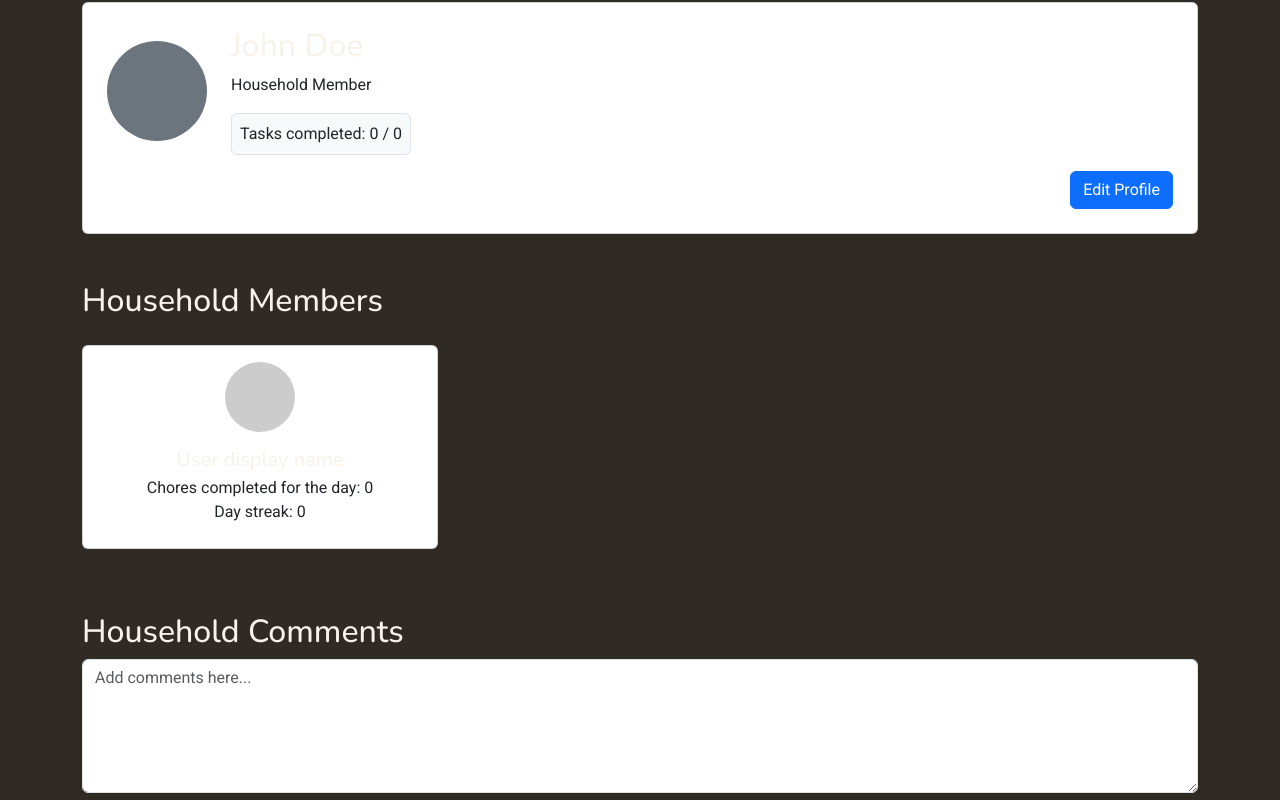
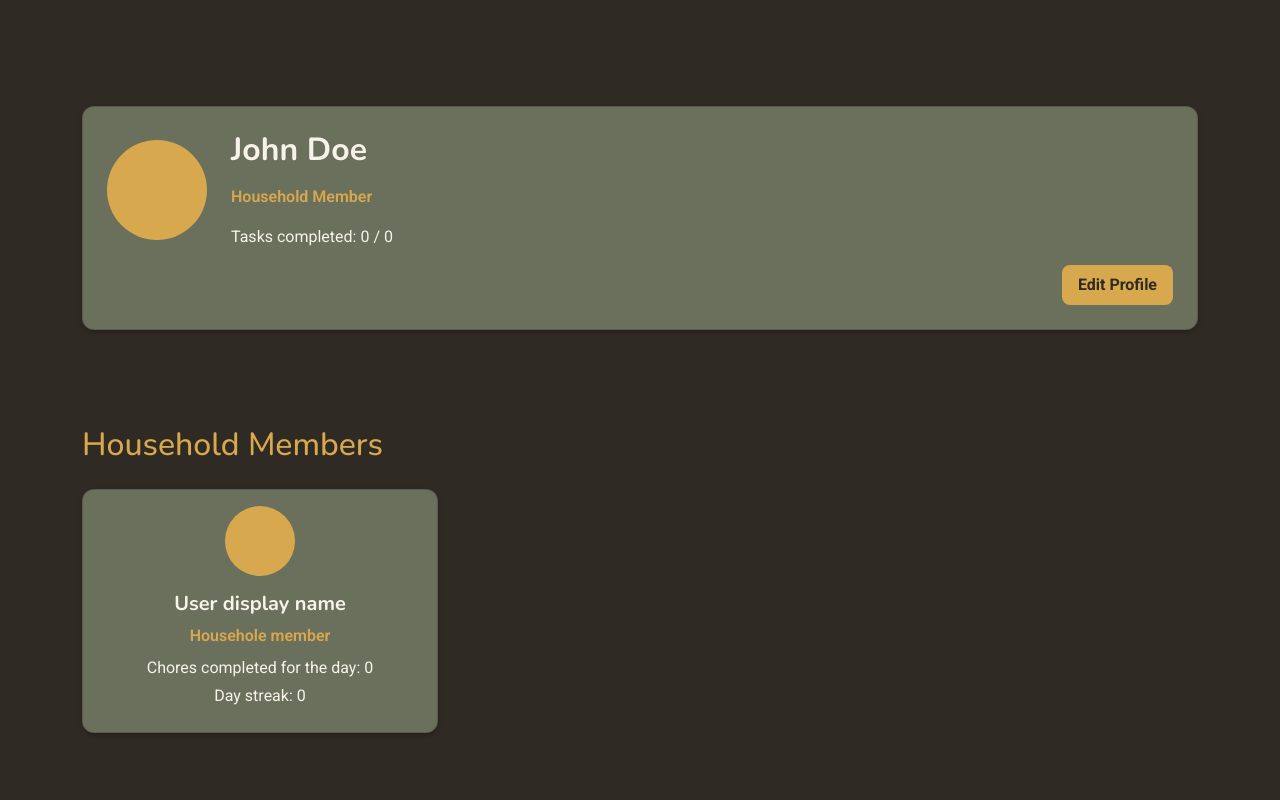
Before and after one commit to ShaneTaylor-IT/MSP2, a plain HTML site: page members.html in a window 1280 px wide. Shown: the part 260-1060 px from the top of the page. Drawn offline with nearby package versions, Linux system fonts and the light colour scheme.

Commit message:
Added same constistent styling to member.html.

```diff
--- a/assets/css/style.css
+++ b/assets/css/style.css
@@ -159,8 +159,6 @@ h1, h2, h3, h4, h5, h6 {
     color: var(--main-background-color);
 }
 
-/* Widget styling */
-
 #weatherWidget {
     background-color: var(--secondary-background-color);
     color: var(--primary-color);
@@ -208,6 +206,101 @@ h1, h2, h3, h4, h5, h6 {
     margin: 2rem 0;
 }
 
+/* ---- Styling for members page ---- */
+
+.members-section {
+    margin-top: 3rem;
+    margin-bottom: 3rem;
+}
+
+.members-section h1,
+.members-section h2 {
+    color: var(--secondary-color);
+    margin-bottom: 1rem;
+}
+
+#profileAvatar {
+    background-color: var(--secondary-color) !important;
+    width: 100px;
+    height: 100px;
+    border-radius: 50%;
+}
+
+#profileName {
+    color: var(--primary-color);
+    font-weight: 700;
+}
+
+.profileRole {
+    color: var(--secondary-color);
+    font-weight: 600;
+}
+
+#editProfileBtn {
+    background-color: var(--secondary-color);
+    color: var(--main-background-color);
+    border: none;
+    padding: 0.5rem 1rem;
+    border-radius: 8px;
+    font-weight: 700;
+}
+
+#editProfileBtn:hover {
+    background-color: var(--primary-color);
+    color: var(--main-background-color);
+}
+
+.members-section .card {
+    background-color: var(--secondary-background-color);
+    color: var(--primary-color);
+    border-radius: 12px;
+    box-shadow: 0 2px 4px rgba(0,0,0,0.25);
+}
+
+.member-card .card {
+    background-color: var(--secondary-background-color);
+    color: var(--primary-color);
+    border-radius: 12px;
+    padding: 1.5rem;
+    box-shadow: 0 2px 4px rgba(0,0,0,0.25);
+    transition: transform 0.2s ease;
+}
+
+.member-card .card:hover {
+    transform: translateY(-3px);
+}
+
+.member-card h5 {
+    color: var(--primary-color);
+    font-weight: 700;
+}
+
+.member-card p {
+    margin: 0.25rem 0;
+}
+
+.member-card [data-avatar] {
+    background-color: var(--secondary-color) !important;
+    width: 70px;
+    height: 70px;
+    border-radius: 50%;
+}
+
+.members-section textarea {
+    background-color: var(--primary-color);
+    color: var(--main-background-color);
+    border: none;
+    border-radius: 10px;
+    padding: 1rem;
+    font-size: 1rem;
+}
+
+.members-section textarea::placeholder {
+    color: var(--main-background-colorcolor);
+    opacity: 0.8;
+}
+
+/* ---- Schedule page styling ---- */
 
 #weeklySchedule .day-block.card h4,
 #weeklySchedule .day-block.card p,
--- a/members.html
+++ b/members.html
@@ -57,20 +57,19 @@
     <main class="d-flex flex-column min-vh-100">
         <div class="container my-5">
             <div class="row">
-                <section class="mb-5">
+                <section class="mb-5 members-section">
                     <h1>Manage Members</h1>
                     <p>Here you can manage the members of your household or edit your profile.</p>
                 </section>
-                <section class="mb-5">
+                <section class="mb-5 members-section">
                     <div class="card p-4">
                         <div class="d-flex align-items-center gap-4">
-                            <div id="profileAvatar" class="rounded-circle bg-secondary"
-                                style="width: 100px; height: 100px;">
+                            <div id="profileAvatar" class="rounded-circle bg-secondary">
                             </div>
                             <div>
                                 <h2 id="profileName">John Doe</h2>
-                                <p id="profileRole">Household Member</p>
-                                <div class="border rounded p-2 bg-light">
+                                <p class="profileRole">Household Member</p>
+                                <div>
                                     <p class="mb-0">Tasks completed:
                                         <span id="tasksCompleted">0</span>
                                         /
@@ -84,15 +83,15 @@
                         </div>
                     </div>
                 </section>
-                <section class="mb-5">
+                <section class="mb-5 members-section">
                     <h2>Household Members</h2>
                     <div class="row mt-4" id="membersContainer">
                         <div class="col-md-4 mb-3 member-card">
                             <div class="card p-3 text-center">
-                                <div class="rounded-circle mx-auto mb-3"
-                                    style="width: 70px; height: 70px; background-color: #ccc;" data-avatar>
+                                <div class="rounded-circle mx-auto mb-3" data-avatar>
                                 </div>
                                 <h5 class="mb-1" data-display-name>User display name</h5>
+                                <p class="profileRole">Househole member</p>
                                 <p class="mb-0" data-weekly-chores>
                                     Chores completed for the day: 0
                                 </p>
@@ -106,11 +105,11 @@
 
                     </div>
                 </section>
-                <section class="mb-5">
+                <section class="mb-5 members-section">
                     <h2>Household Comments</h2>
                     <textarea class="form-control" rows="5" placeholder="Add comments here..."></textarea>
                 </section>
-                <section class="mb-5">
+                <section class="mb-5 members-section">
                     <h2>Household Suggestions</h2>
                     <textarea class="form-control" rows="5" placeholder="Add suggestions here..."></textarea>
                 </section>
```
